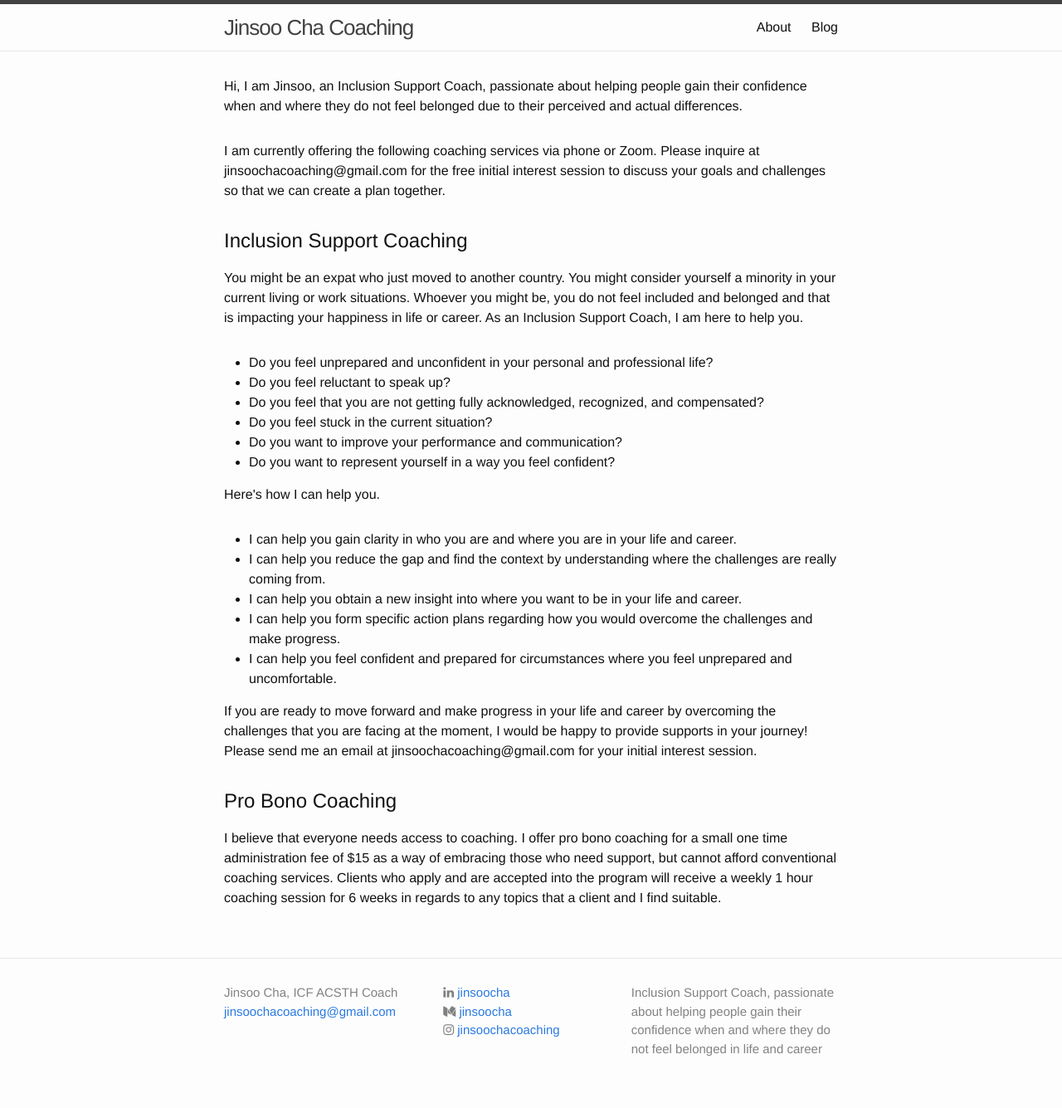
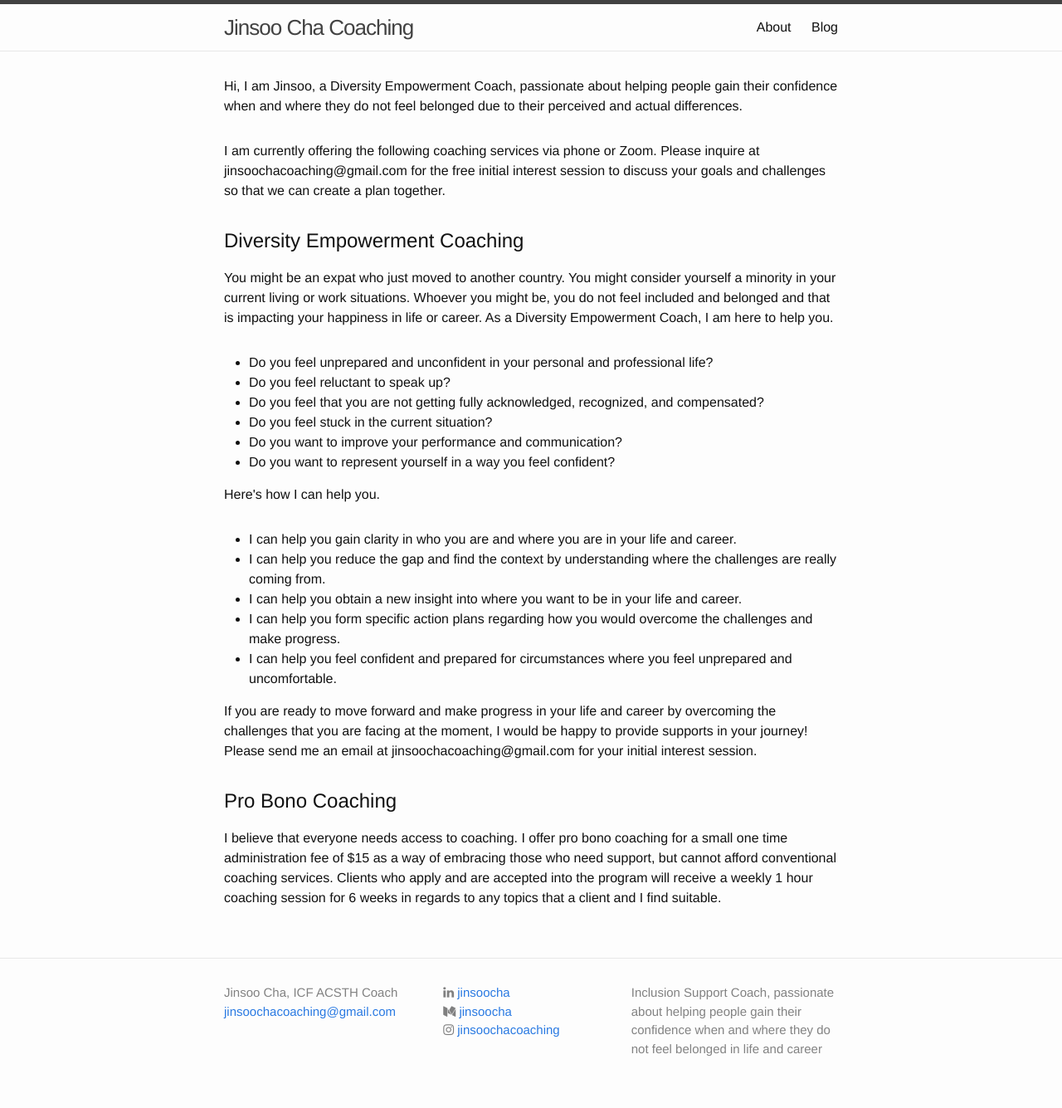
Before and after one commit to jinsoocha/jinsoocha.github.io, a Jekyll site: the page built from index.html, in a window 1280 px wide. Shown: the whole page at 83% size. Built offline with Jekyll 4.4.1, drawn with Linux system fonts in a browser that asks for light colours; nearby versions of some CDN libraries.

Commit message:
Update index.html

```diff
--- a/index.html
+++ b/index.html
@@ -4,11 +4,11 @@ layout: default
 
 <div class="home">
   <div class="intro">
-    <p class="post-content">Hi, I am Jinsoo, an Inclusion Support Coach, passionate about helping people gain their confidence when and where they do not feel belonged due to their perceived and actual differences.</p>
+    <p class="post-content">Hi, I am Jinsoo, a Diversity Empowerment Coach, passionate about helping people gain their confidence when and where they do not feel belonged due to their perceived and actual differences.</p>
     <p class="post-content">I am currently offering the following coaching services via phone or Zoom. Please inquire at jinsoochacoaching@gmail.com for the free initial interest session to discuss your goals and challenges so that we can create a plan together.</p>
     <div class="intro-block">
-      <h2 class="post-heading">Inclusion Support Coaching</h2>
-      <p class="post-content">You might be an expat who just moved to another country. You might consider yourself a minority in your current living or work situations. Whoever you might be, you do not feel included and belonged and that is impacting your happiness in life or career. As an Inclusion Support Coach, I am here to help you.</p>
+      <h2 class="post-heading">Diversity Empowerment Coaching</h2>
+      <p class="post-content">You might be an expat who just moved to another country. You might consider yourself a minority in your current living or work situations. Whoever you might be, you do not feel included and belonged and that is impacting your happiness in life or career. As a Diversity Empowerment Coach, I am here to help you.</p>
       <ul>
         <li>Do you feel unprepared and unconfident in your personal and professional life?</li>
         <li>Do you feel reluctant to speak up?</li>
```
